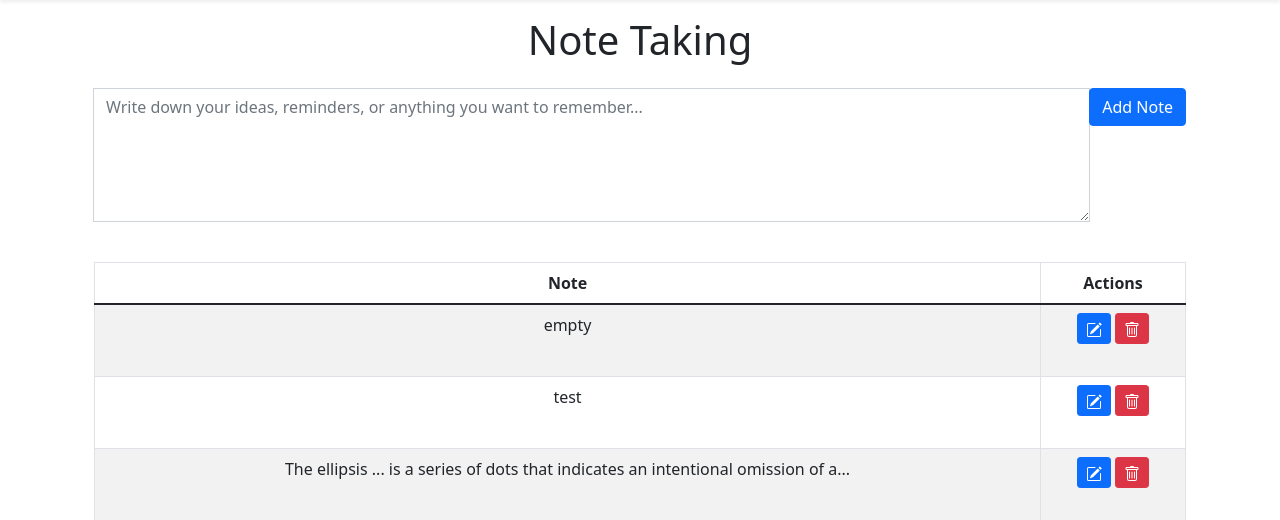
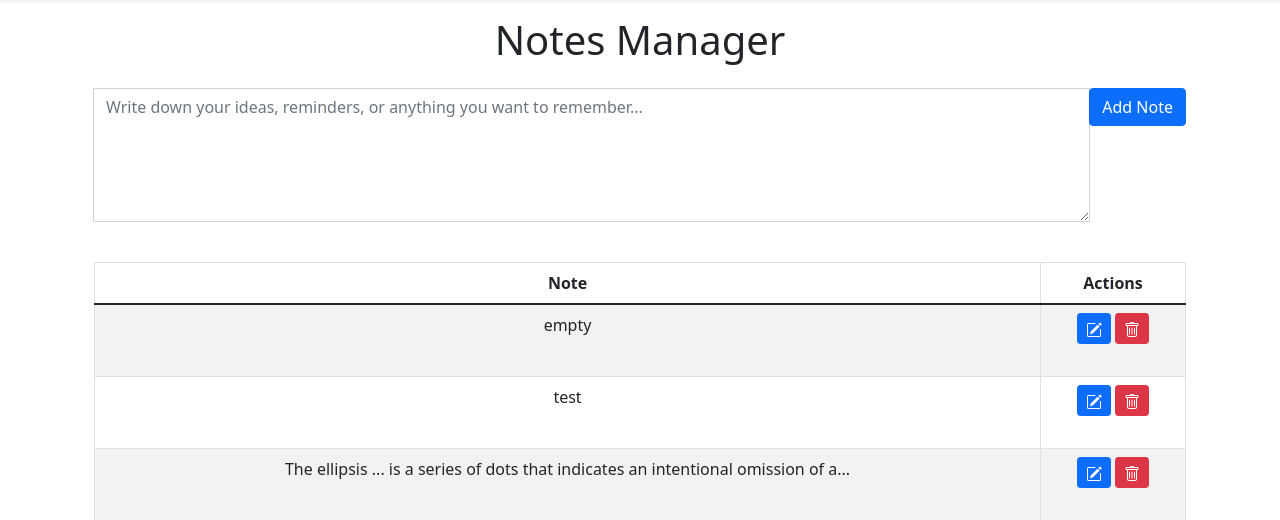
Before and after one commit to konarkm68/aio-productivity, a Flask app: page /notes in a window 1280 px wide. Shown: the part 76-596 px from the top of the page. Run offline with Flask 3, Linux system fonts and the light colour scheme; a user stored in the database is signed in; data comes from the database, SQL or seed files in the repository; some libraries are stand-ins or nearby versions.

Commit message:
Mon, Jul 1, 2024, 4:37 PM +05:30

```diff
--- a/templates/notes.html
+++ b/templates/notes.html
@@ -1,12 +1,12 @@
 {% extends "layout.html" %}
 
 {% block title %}
-  Note-Taking
+  Notes Manager
 {% endblock %}
 
 {% block main %}
 <section class="note-taking-container container d-flex flex-column">
-  <h1 class="text-center mb-4">Note Taking</h1>
+  <h1 class="text-center mb-4">Notes Manager</h1>
 
   <form action="/add_note" method="POST" class="mb-4">
     <div class="input-group mb-3">
```
